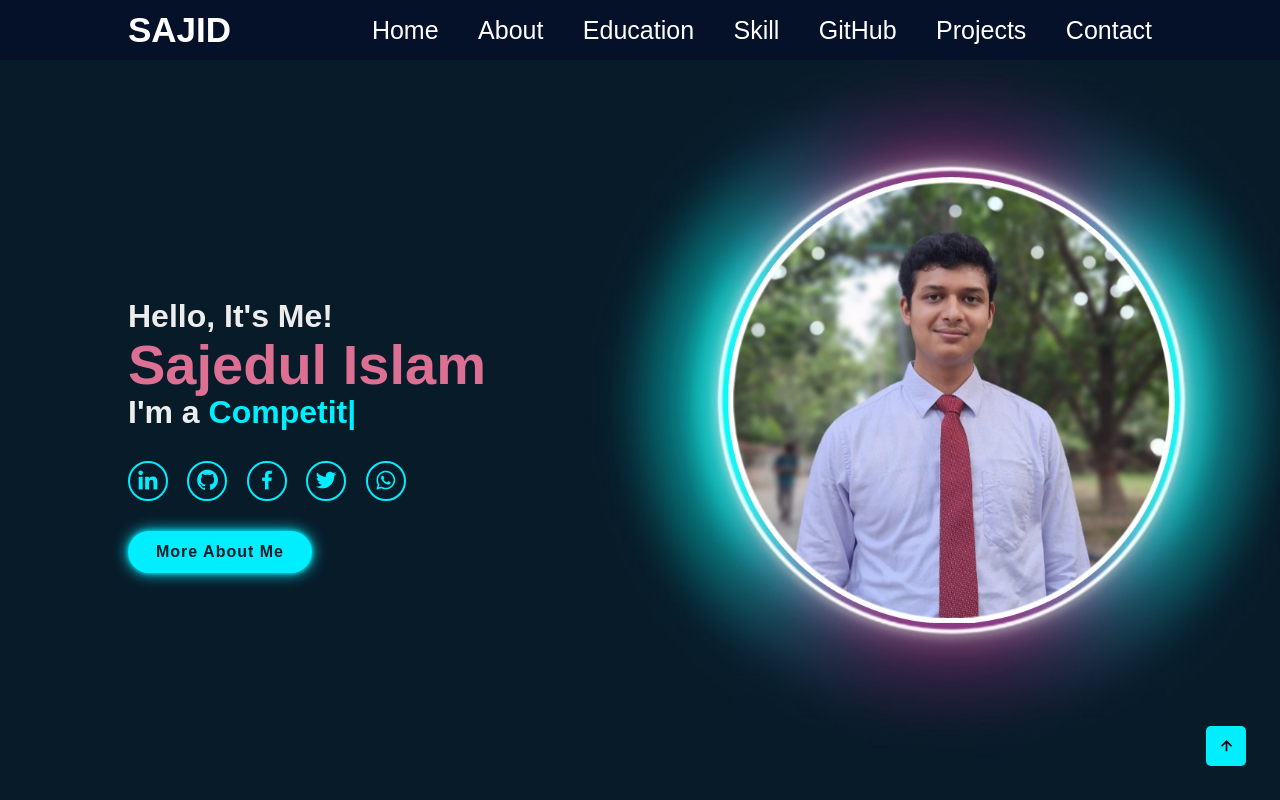
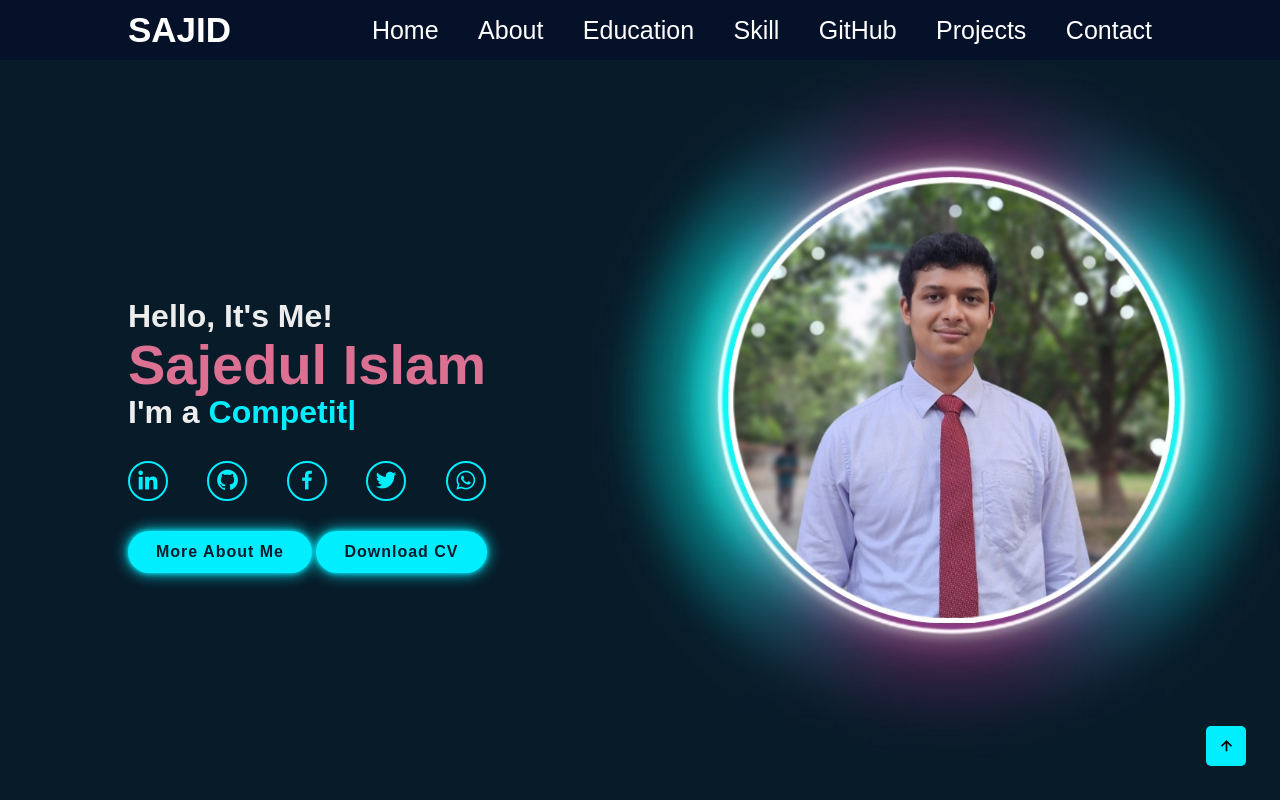
Before and after one commit to sajid1495/Portfolio, a plain HTML site: page index.html in a window 1280 px wide. Shown: the top 800 px of the page. Drawn offline with nearby package versions, Linux system fonts and the light colour scheme.

Commit message:
adding Download CV feature

```diff
--- a/index.html
+++ b/index.html
@@ -44,6 +44,10 @@
                 <a href="https://wa.me/1738977967" target="_blank" style="--i:10"><i class='bx bxl-whatsapp'></i></a>
             </div>
             <a href="#about" class="box-btn">More About Me</a>
+            <a href="assets/resume_of_sajid.pdf" download>
+                <button class="box-btn">Download CV</button>
+              </a>
+
         </div>
         <span class="home-imgHover"></span>
     </section>
--- a/styles.css
+++ b/styles.css
@@ -132,7 +132,7 @@ button{
     font-size: 25px;
     color: #0ef;
     text-decoration: none;
-    margin: 30px 15px 30px 0;
+    margin: 30px 35px 30px 0;
     opacity: 0;
     animation: slideLeft 1s ease forwards;
     animation-delay: calc(.2s * var(--i));
```
Also changed, not shown: 1 other file.
